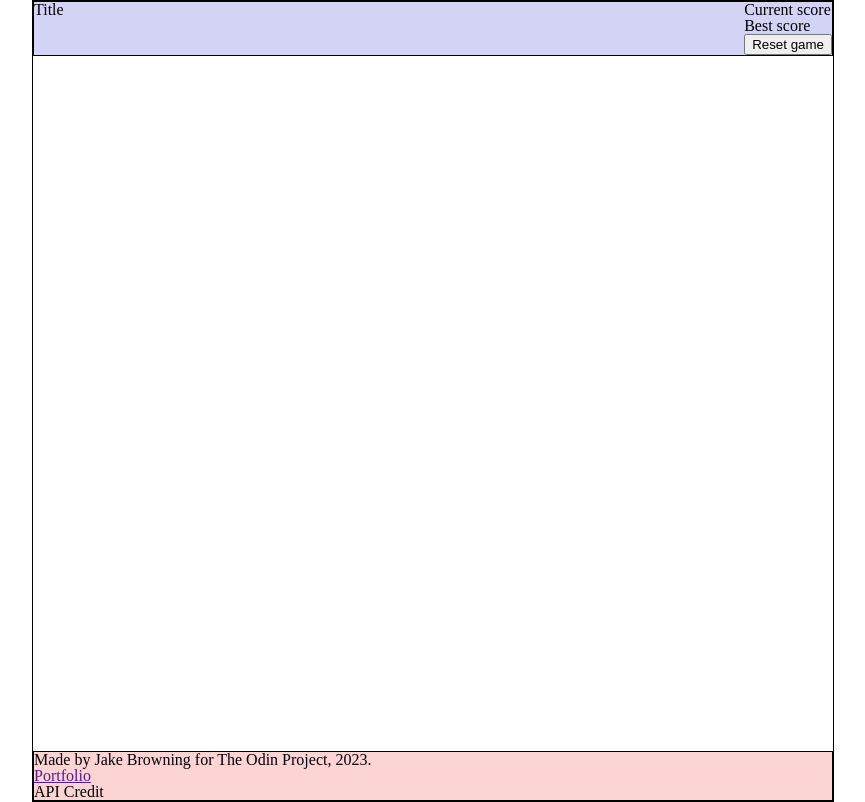
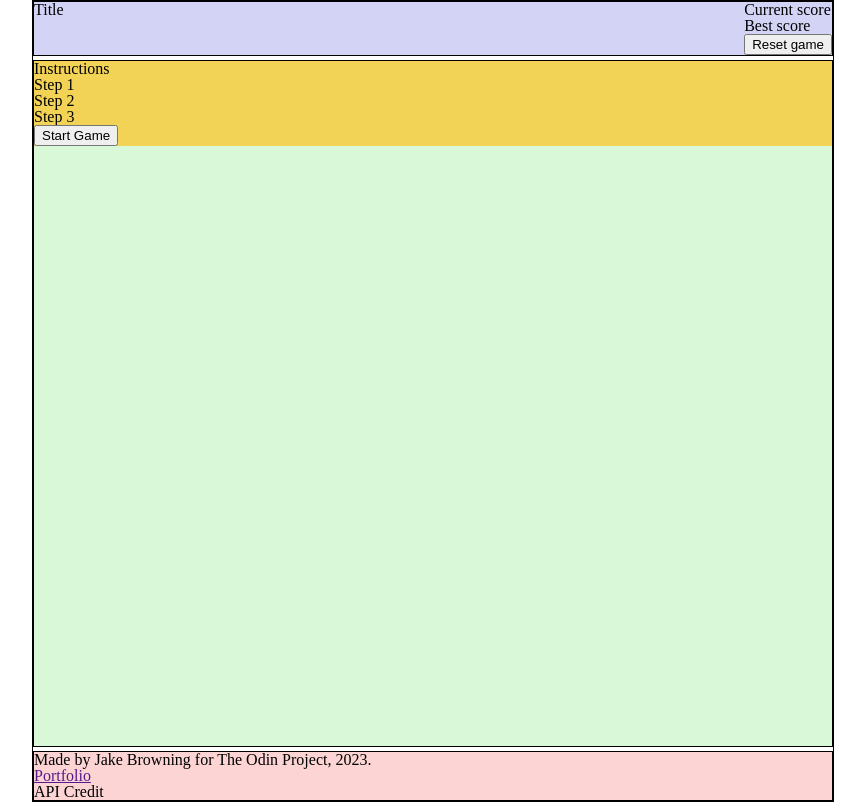
Before and after one commit to JakeBrowning90/memory-cards-2, a React (Vite) app: page / in a window 1280 px wide. Shown: the whole page, without its empty margins (207-1072 px from the left). Built offline with nearby package versions, Linux system fonts and the light colour scheme.

Commit message:
Add StartScreen and CardBase Components

```diff
--- a/src/App.jsx
+++ b/src/App.jsx
@@ -3,6 +3,8 @@ import './styles/reset.css'
 import './styles/style.css'
 import Header from './components/Header.jsx';
 import Footer from './components/Footer.jsx';
+import StartScreen from './components/StartScreen';
+import CardBase from './components/CardBase';
 
 
 function App() {
@@ -11,7 +13,10 @@ function App() {
   return (
     <>
       <Header />
-
+      <main>
+        <StartScreen />
+        <CardBase />
+      </main>
       <Footer />
     </>
   )
--- /dev/null
+++ b/src/components/CardBase.jsx
@@ -0,0 +1,7 @@
+function CardBase() {
+    return <div className="cardBase">
+
+    </div>
+}
+
+export default CardBase;
--- /dev/null
+++ b/src/components/StartScreen.jsx
@@ -0,0 +1,13 @@
+function StartScreen() {
+    return <div className="startScreen">
+        <h1>Instructions</h1>
+        <ul>
+            <li>Step 1</li>
+            <li>Step 2</li>
+            <li>Step 3</li>
+        </ul>
+        <button>Start Game</button>
+    </div>
+}
+
+export default StartScreen;
--- a/src/styles/style.css
+++ b/src/styles/style.css
@@ -24,3 +24,15 @@ header {
 footer {
     background-color: rgb(252, 212, 212);
 }
+
+.startScreen {
+    background-color: rgb(242, 211, 86);
+}
+
+.cardBase {
+    background-color: rgb(216, 248, 216);
+    height: 600px;
+    display: grid;
+    grid-template-columns: repeat(4, 1fr);
+    grid-template-rows: repeat(4, 1fr);
+}
```
